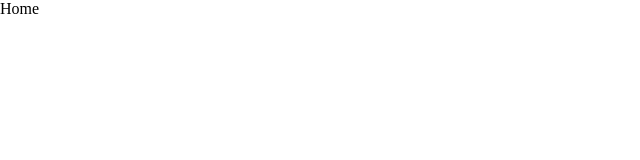
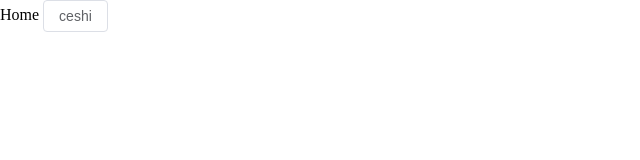
Before and after one commit to register2019/vue-scaff, a Vue app: page / in a window 1280 px wide. Shown: the top 160 px of the page, without its empty margins (0-640 px from the left). Built offline with nearby package versions, Linux system fonts and the light colour scheme.

Commit message:
feat: 配置文件修改

```diff
--- /dev/null
+++ b/src/utils/route.ts
@@ -0,0 +1,5 @@
+import type { RouteRecordRaw } from "vue-router";
+
+export function defineRoutes(routes: RouteRecordRaw[]) {
+  return routes;
+}
--- a/src/views/HomeView.vue
+++ b/src/views/HomeView.vue
@@ -1,5 +1,8 @@
 <template>
-  <div>Home</div>
+  <div>
+    Home
+    <el-button>ceshi</el-button>
+  </div>
 </template>
 
 <script lang="ts" setup></script>
--- a/tsconfig.app.json
+++ b/tsconfig.app.json
@@ -7,6 +7,7 @@
     "baseUrl": ".",
     "paths": {
       "@/*": ["./src/*"]
-    }
+    },
+    "ignoreDeprecations": "5.0"
   }
 }
--- a/tsconfig.config.json
+++ b/tsconfig.config.json
@@ -3,6 +3,7 @@
   "include": ["vite.config.*", "vitest.config.*", "cypress.config.*", "playwright.config.*"],
   "compilerOptions": {
     "composite": true,
-    "types": ["node"]
+    "types": ["node"],
+    "ignoreDeprecations": "5.0"
   }
 }
--- a/vite.config.ts
+++ b/vite.config.ts
@@ -13,9 +13,11 @@ export default defineConfig({
     vue(),
     vueJsx(),
     AutoImport({
+      dts: "/src/typings",
       resolvers: [ElementPlusResolver()],
     }),
     Components({
+      dts: "/src/typings",
       resolvers: [
         ElementPlusResolver({
           importStyle: "sass",
```
Also changed, not shown: src/router/modules/baseLayout/dashboard.ts (added, +12 -0 lines), src/typings/env.d.ts (line endings or trailing spaces).
